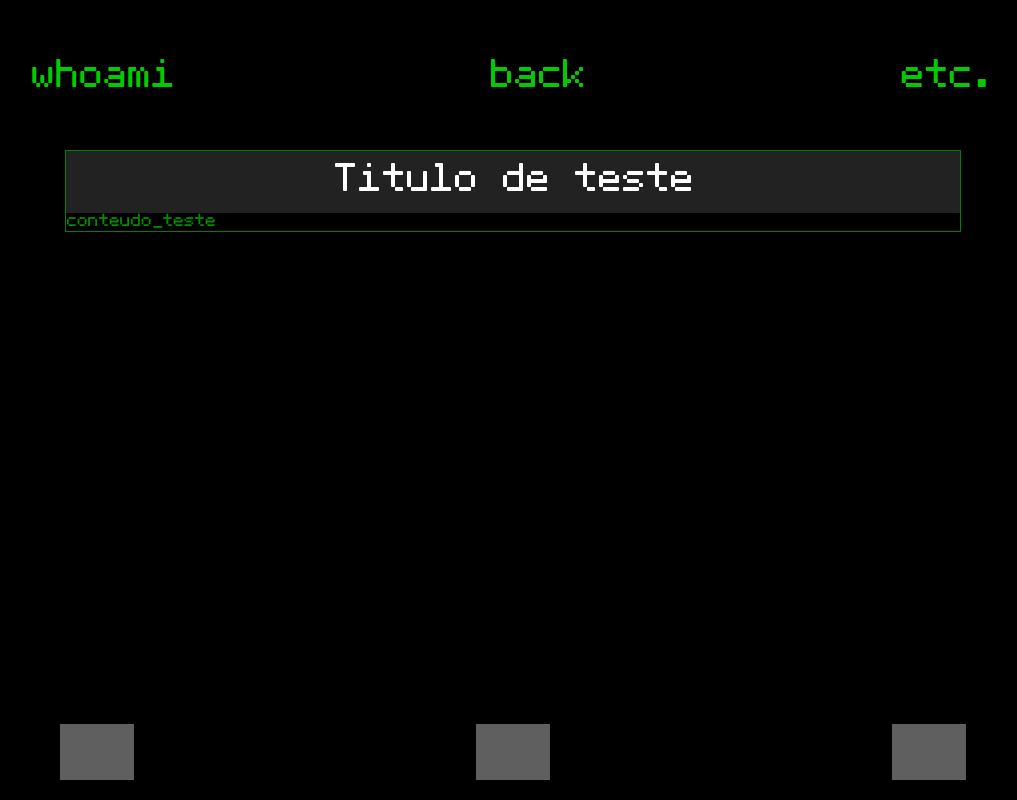
After one commit to pedro823/pedro823.github.io, a PHP site: page /blog in a window 1280 px wide. The commit adds this page. Shown: the whole page, without its empty margins (127-1144 px from the left). Run offline with PHP 8.4, Linux system fonts and the light colour scheme; some libraries are stand-ins or nearby versions; grey boxes are pictures that could not be loaded.

Commit message:
Adds php, adds tachyons, adds blog/

```diff
--- /dev/null
+++ b/blog/index.php
@@ -0,0 +1,41 @@
+<!DOCTYPE html>
+<html>
+<head>
+  <link rel="stylesheet" href="/site.css" />
+  <link rel="stylesheet" href="https://unpkg.com/tachyons@4.10.0/css/tachyons.min.css" />
+  <style>body: {background-color: #000;}</style>
+</head>
+<body>
+  <div class="tabs">
+    <a class="tab f2" href="whoami">whoami</a>
+    <a class="tab highlighted f2" href="/">back</a>
+    <a class="tab f2" href="etc">etc.</a>
+  </div>
+  <p style="color: #fff">
+  <div class="posts">
+  <?php
+    $files = glob('posts/*.json');
+    foreach($files as $postfile) {
+      $content = file_get_contents($postfile);
+      $json = json_decode($content, true);
+      echo <<<EOL
+      <div class="post">
+        <div class="title f2">
+          $json[title]
+        </div>
+        <div class="content">
+          $json[content]
+        </div>
+      </div>
+EOL;
+    }
+  ?>
+  </p>
+  </div>
+  <div class="links">
+    <a class="link" href="https://www.github.com/pedro823"><img src="gh.png" /></a>
+    <a class="link" href="https://devpost.com/pedro823"><img src="https://devpost-challengepost.netdna-ssl.com/assets/reimagine2/devpost-logo-646bdf6ac6663230947a952f8d354cad.svg" /></a>
+    <a class="link" href="https://www.linkedin.com/in/pedro-leyton-pereira-584371157/"><img src="lkdn.png" /></a>
+  </div>
+</body>
+</html>
--- /dev/null
+++ b/blog/posts/test.json
@@ -0,0 +1,4 @@
+{
+  "title": "Titulo de teste",
+  "content": "conteudo_teste"
+}
--- a/site.css
+++ b/site.css
@@ -17,8 +17,16 @@
   src: url('telegraw.ttf');
 }
 
+body {
+  background-color: #000;
+}
+
 a:link {
   color: #0c0
+}
+
+a:hover {
+  color: #0f0 !important;
 }
 
 a:visited {
@@ -32,8 +40,11 @@ a:visited {
   z-index: 0;
 }
 
+.fixed {
+  position: fixed;
+}
+
 .tabs {
-  position: fixed;
   width: 100%;
   box-sizing: border-box;
   top: 0;
@@ -57,18 +68,16 @@ a:visited {
 .tab, .tab:visited {
   font-family: "telegrama";
   text-decoration: none;
-  transition: 0.2s ease;
+  transition: 0.3s ease;
   color: #fff;
-  font-size: 2em;
   padding: 1em;
-
 }
 
 .tab:active, .tab:hover {
   font-family: "telegrama";
   text-decoration: underline;
-  transition: 0.2s ease;
-  font-size: 2em;
+  transition: 0.3s ease;
+  color: #0f0;
   padding: 1em;
 }
 
@@ -108,6 +117,11 @@ a:visited {
   color: #0c0 !important;
 }
 
+.highlighted:hover {
+  transition: .20s ease;
+  color: #0f0 !important;
+}
+
 .link>img:hover {
   opacity: 1.0;
   filter: alpha(opacity=100);
@@ -128,18 +142,39 @@ a:visited {
   -ms-transform: translate(-50%,-50%);
 }
 
+.posts {
+  width: 100%;
+  text-align: center;
+  z-index: 1;
+}
+
+.post {
+  width: 70%;
+  border: 1px solid green;
+  display: inline-block;
+  text-align: justify;
+}
+
+.post>.title {
+  padding: 10px;
+  font-family: "telegrama";
+  display: block;
+  color: #fff;
+  background-color: #222;
+  text-align: center;
+}
+
+.post>.content {
+  font-family: "telegrama";
+  display: block;
+  background-color: #000;
+  color: #008e00;
+}
+
 .content-box>ul>li {
   padding-bottom: 18px;
 }
 
-/* .content-box>.content-image {
-  position: relative;
-  right: 0px;
-  float: right;
-  overflow: auto;
-  z-index: 9;
-} */
-
 .bio-photo {
   background: url(profile.jpg);
 }
```
Also changed, not shown: index.html (+7 -6 lines), whoami/index.html (+4 -4 lines).
